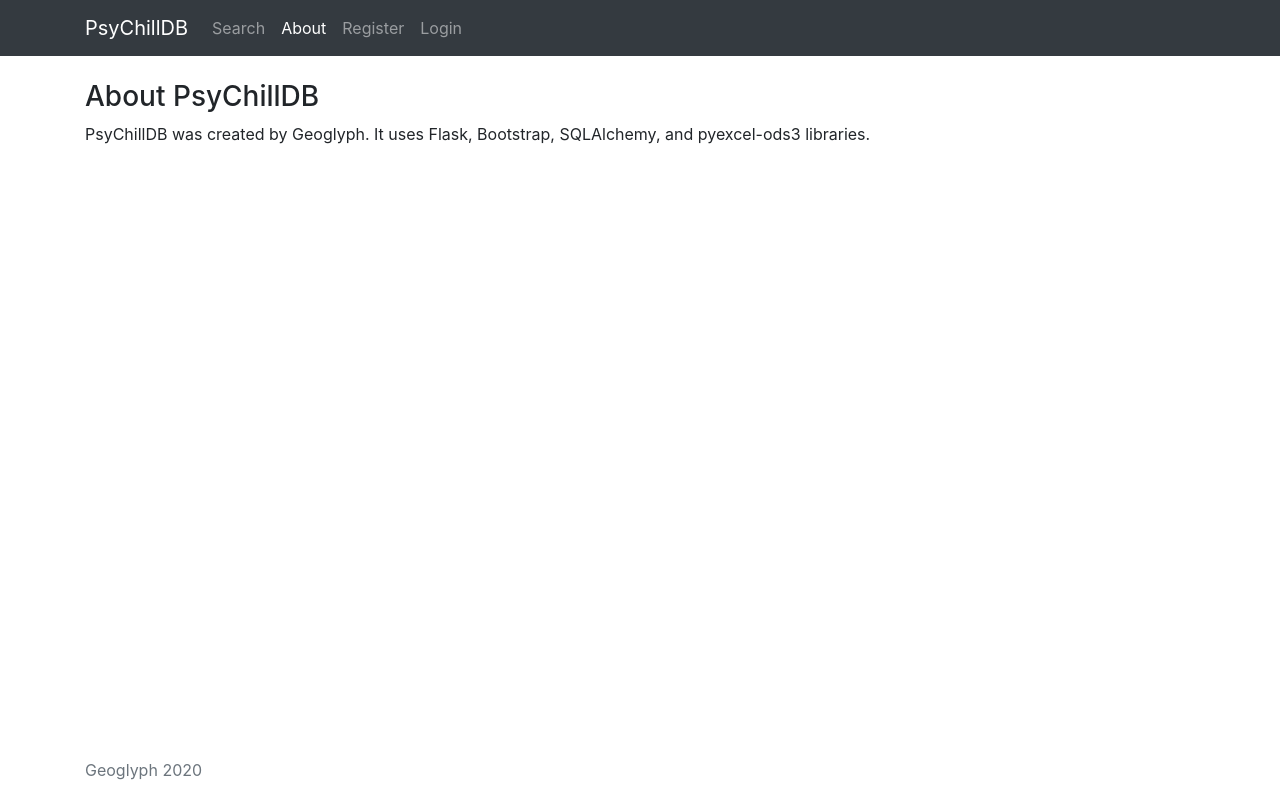
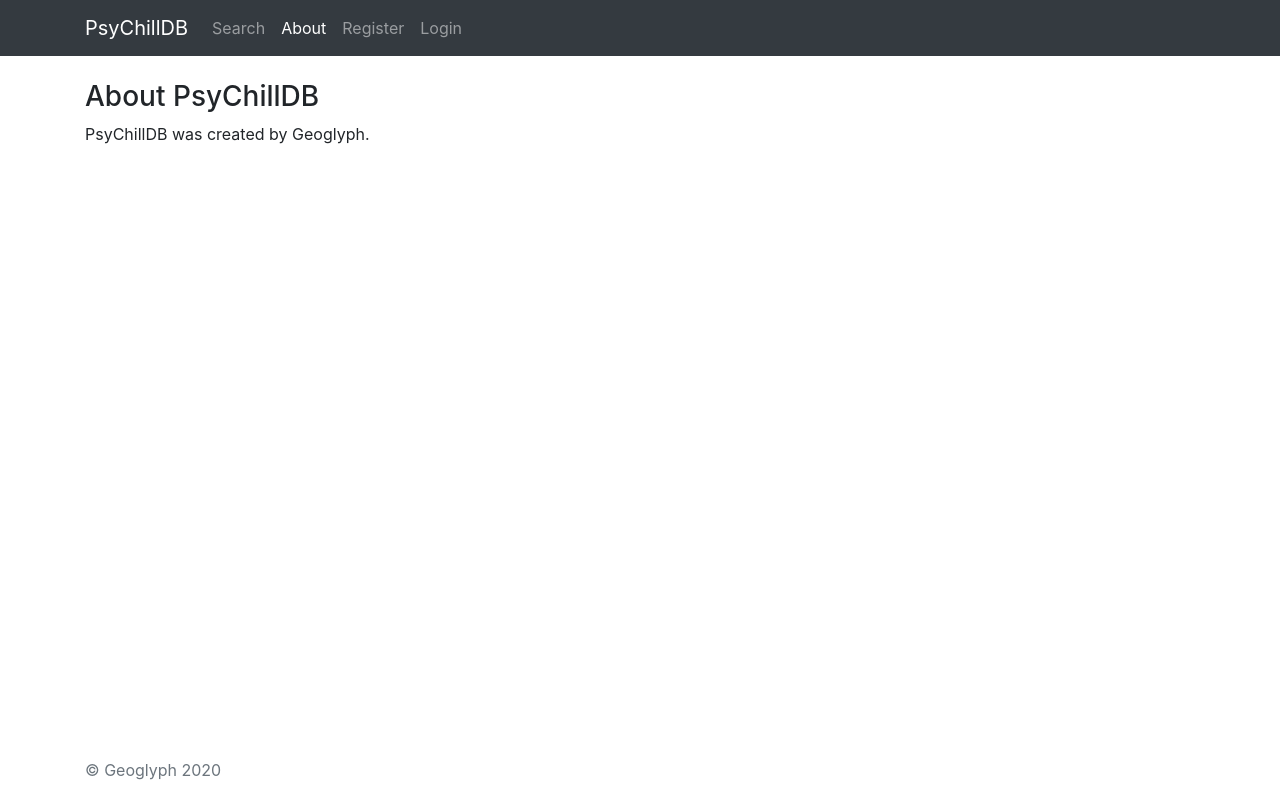
Before and after one commit to geoglyphmusic/psychilldb, a Flask app: page /about in a window 1280 px wide. Run offline with Flask 2, Linux system fonts and the light colour scheme; some libraries are stand-ins or nearby versions.

Commit message:
Edited footer and about page

```diff
--- a/psychilldb/templates/about.html
+++ b/psychilldb/templates/about.html
@@ -1,5 +1,5 @@
 {% extends 'layout.html' %}
 {% block content %}
 	<h3 class="mt-4">About PsyChillDB</h3>
-	<p>PsyChillDB was created by Geoglyph. It uses Flask, Bootstrap, SQLAlchemy, and pyexcel-ods3 libraries.</p>
+	<p>PsyChillDB was created by Geoglyph.</p>
 {% endblock content %}
--- a/psychilldb/templates/layout.html
+++ b/psychilldb/templates/layout.html
@@ -83,7 +83,7 @@
 
 <footer class="footer">
 	<div class="container">
-		<p class="text-muted">Geoglyph 2020</p>
+		<p class="text-muted">&copy Geoglyph 2020</p>
 	</div>
 </footer>
 
```
